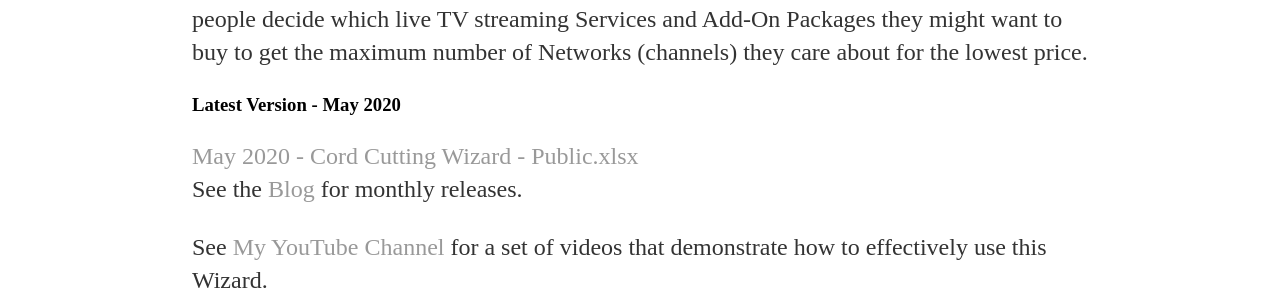
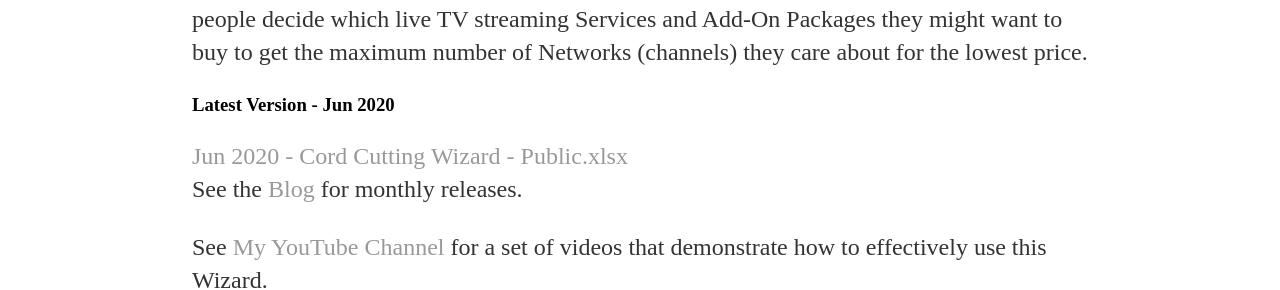
Before and after one commit to wjhladik/wjhladik.github.io, a Jekyll site: the page built from index.html, in a window 1280 px wide and 900 px high. Shown: the part 180-470 px from the top of the window. Built offline with Jekyll 4.4.1, drawn with Linux system fonts in a browser that asks for light colours.

Commit message:
Update index.html

```diff
--- a/index.html
+++ b/index.html
@@ -8,8 +8,8 @@
 It's designed to help people decide which live TV streaming Services and Add-On Packages they
 might want to buy to get the maximum number of Networks (channels) they care about for the lowest price.
 <p>
-	<h3>Latest Version - May 2020</h3>
-	<p><a href="May 2020 - Cord Cutting Wizard - Public.xlsx">May 2020 - Cord Cutting Wizard - Public.xlsx</a>
+	<h3>Latest Version - Jun 2020</h3>
+	<p><a href="Jun 2020 - Cord Cutting Wizard - Public.xlsx">Jun 2020 - Cord Cutting Wizard - Public.xlsx</a>
 	<br>See the <a href="/blog">Blog</a> for monthly releases.
 	<p>See <a href="https://www.youtube.com/channel/UC166ORyfcuJx9Wi9IcOZbWw">My YouTube Channel</a> for a set of videos that demonstrate how to effectively use this Wizard.
 	<p>
```
